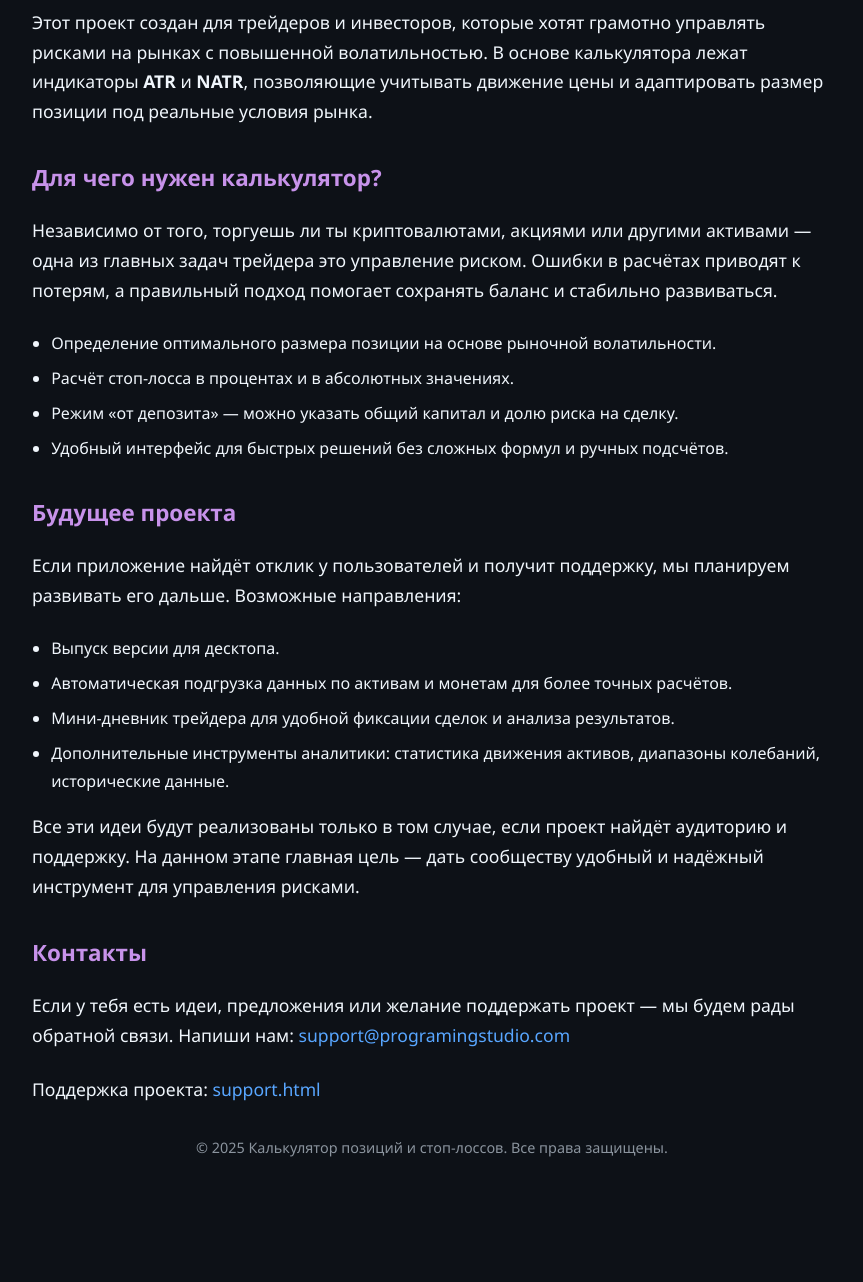
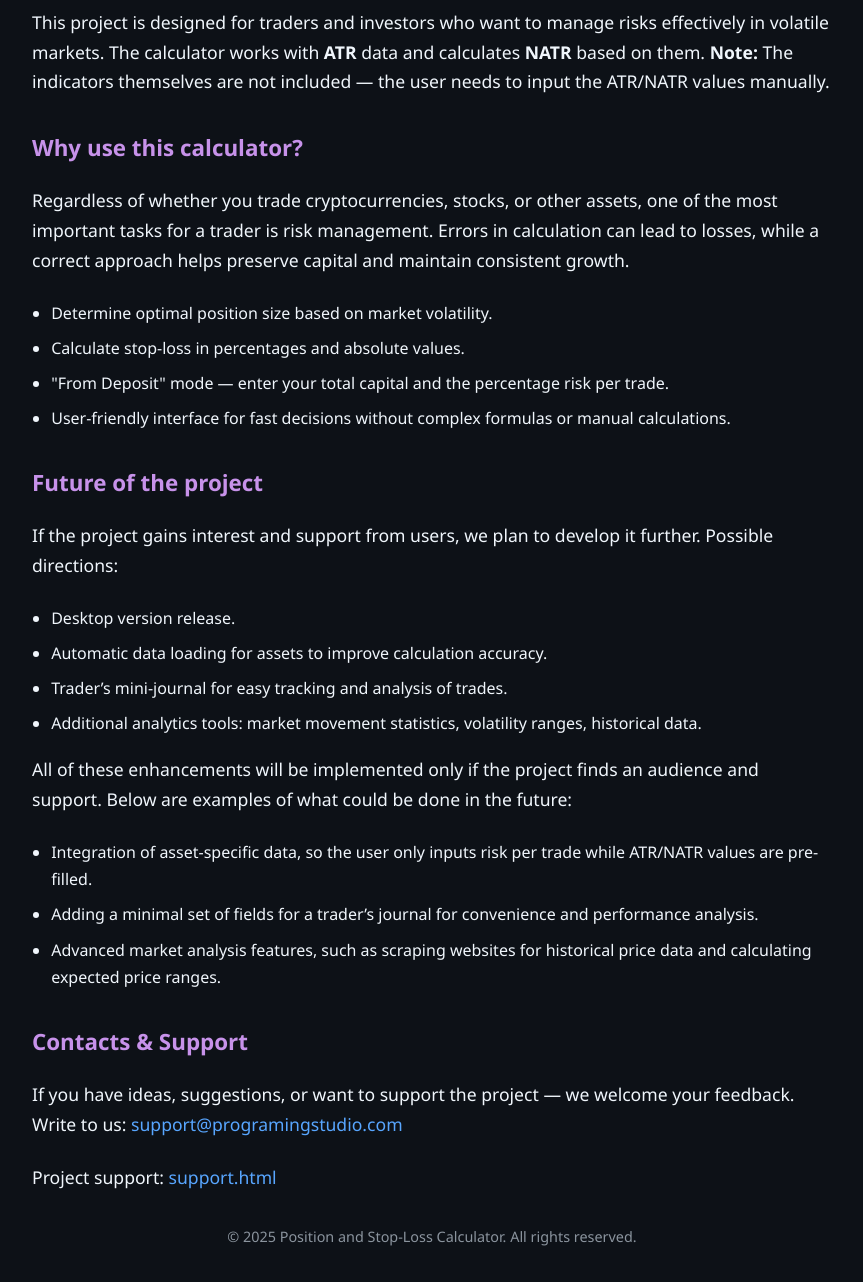
Before and after one commit to andryuprog/tradesizer-landing, a plain HTML site: page project.html in a window 1280 px wide. Shown: the part 511-1793 px from the top of the page, without its empty margins (208-1071 px from the left). Before the commit the page ends 1704 px from the top, so only its background shows below. Drawn offline with Linux system fonts and the light colour scheme.

Commit message:
project page

```diff
--- a/project.html
+++ b/project.html
@@ -11,52 +11,56 @@
 
     <img src="project-banner.png" alt="Crypto Position Calculator" class="banner">
 
-    <h1>Калькулятор позиций и стоп-лоссов</h1>
+   <h1>Position and Stop-Loss Calculator</h1>
     <p>
-      Этот проект создан для трейдеров и инвесторов, которые хотят грамотно управлять рисками на рынках с повышенной волатильностью.
-      В основе калькулятора лежат индикаторы <strong>ATR</strong> и <strong>NATR</strong>, позволяющие учитывать
-      движение цены и адаптировать размер позиции под реальные условия рынка.
+      This project is designed for traders and investors who want to manage risks effectively in volatile markets.
+      The calculator works with <strong>ATR</strong> data and calculates <strong>NATR</strong> based on them.
+      <strong>Note:</strong> The indicators themselves are not included — the user needs to input the ATR/NATR values manually.
     </p>
 
-    <h2>Для чего нужен калькулятор?</h2>
+    <h2>Why use this calculator?</h2>
     <p>
-      Независимо от того, торгуешь ли ты криптовалютами, акциями или другими активами — одна из главных задач трейдера это
-      управление риском. Ошибки в расчётах приводят к потерям, а правильный подход помогает сохранять баланс и стабильно развиваться.
+      Regardless of whether you trade cryptocurrencies, stocks, or other assets, one of the most important tasks for a trader is risk management.
+      Errors in calculation can lead to losses, while a correct approach helps preserve capital and maintain consistent growth.
     </p>
     <ul>
-      <li>Определение оптимального размера позиции на основе рыночной волатильности.</li>
-      <li>Расчёт стоп-лосса в процентах и в абсолютных значениях.</li>
-      <li>Режим «от депозита» — можно указать общий капитал и долю риска на сделку.</li>
-      <li>Удобный интерфейс для быстрых решений без сложных формул и ручных подсчётов.</li>
+      <li>Determine optimal position size based on market volatility.</li>
+      <li>Calculate stop-loss in percentages and absolute values.</li>
+      <li>"From Deposit" mode — enter your total capital and the percentage risk per trade.</li>
+      <li>User-friendly interface for fast decisions without complex formulas or manual calculations.</li>
     </ul>
 
-    <h2>Будущее проекта</h2>
+    <h2>Future of the project</h2>
     <p>
-      Если приложение найдёт отклик у пользователей и получит поддержку, мы планируем развивать его дальше.
-      Возможные направления:
+      If the project gains interest and support from users, we plan to develop it further. Possible directions:
     </p>
     <ul>
-      <li>Выпуск версии для десктопа.</li>
-      <li>Автоматическая подгрузка данных по активам и монетам для более точных расчётов.</li>
-      <li>Мини-дневник трейдера для удобной фиксации сделок и анализа результатов.</li>
-      <li>Дополнительные инструменты аналитики: статистика движения активов, диапазоны колебаний, исторические данные.</li>
+      <li>Desktop version release.</li>
+      <li>Automatic data loading for assets to improve calculation accuracy.</li>
+      <li>Trader’s mini-journal for easy tracking and analysis of trades.</li>
+      <li>Additional analytics tools: market movement statistics, volatility ranges, historical data.</li>
     </ul>
     <p>
-      Все эти идеи будут реализованы только в том случае, если проект найдёт аудиторию и поддержку.
-      На данном этапе главная цель — дать сообществу удобный и надёжный инструмент для управления рисками.
+      All of these enhancements will be implemented only if the project finds an audience and support.
+      Below are examples of what could be done in the future:
     </p>
+    <ul>
+      <li>Integration of asset-specific data, so the user only inputs risk per trade while ATR/NATR values are pre-filled.</li>
+      <li>Adding a minimal set of fields for a trader’s journal for convenience and performance analysis.</li>
+      <li>Advanced market analysis features, such as scraping websites for historical price data and calculating expected price ranges.</li>
+    </ul>
 
-    <h2>Контакты</h2>
+    <h2>Contacts & Support</h2>
     <p>
-      Если у тебя есть идеи, предложения или желание поддержать проект — мы будем рады обратной связи.
-      Напиши нам: <a href="mailto:support@programingstudio.com">support@programingstudio.com</a>
+      If you have ideas, suggestions, or want to support the project — we welcome your feedback.
+      Write to us: <a href="mailto:support@programingstudio.com">support@programingstudio.com</a>
     </p>
     <p>
-      Поддержка проекта: <a href="support.html">support.html</a>
+      Project support: <a href="support.html">support.html</a>
     </p>
 
    <div class="footer">
-      © 2025 Калькулятор позиций и стоп-лоссов. Все права защищены.
+      © 2025 Position and Stop-Loss Calculator. All rights reserved.
     </div>
   </div>
 </body>
```
Lines whose indentation alone changed are shown as unchanged.
